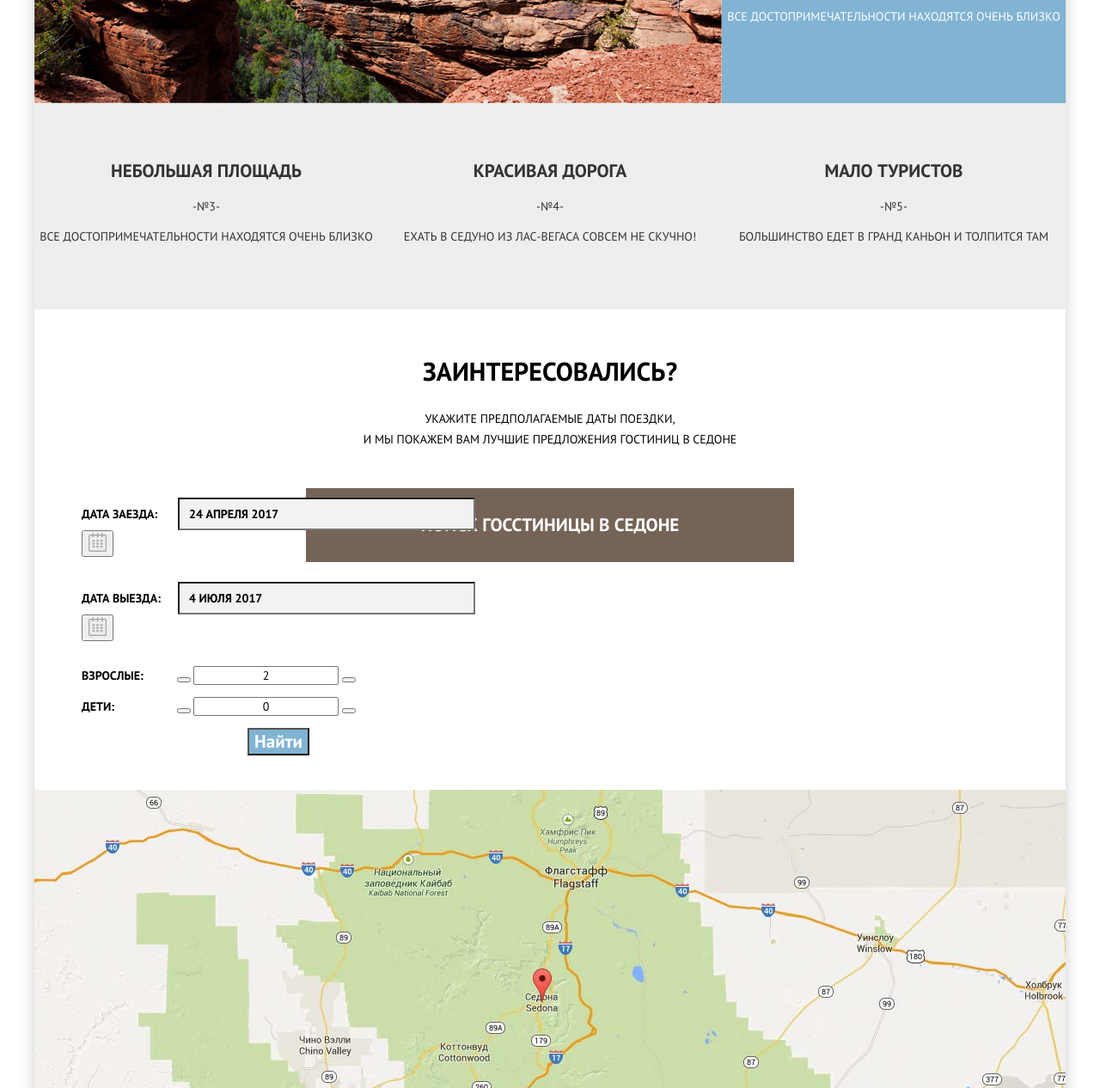
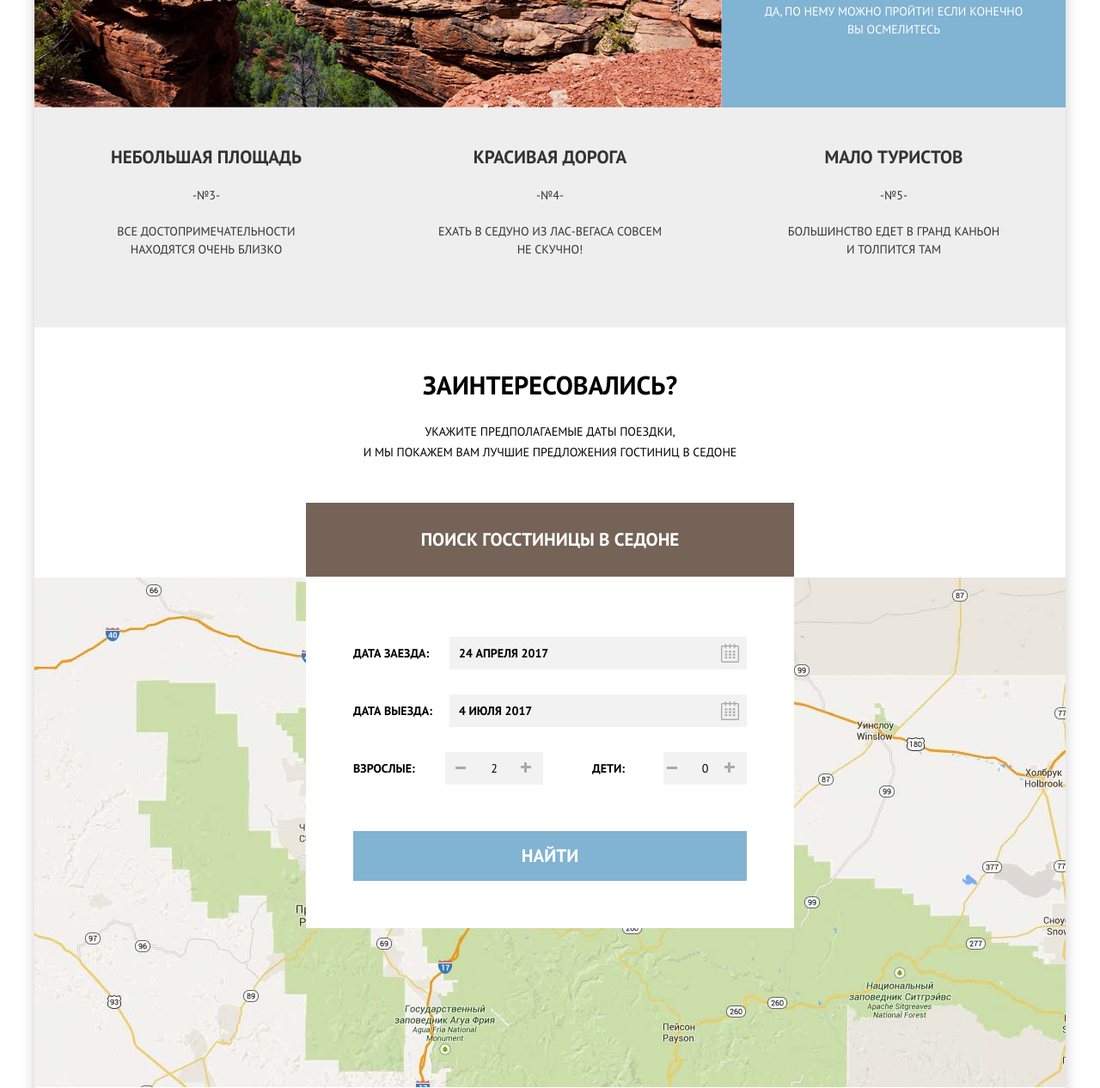
Before and after one commit to flickerminded/793367-sedona-25, a plain HTML site: page index.html in a window 1280 px wide. Shown: the part 1534-2800 px from the top of the page at 86% size. Drawn offline with Linux system fonts and the light colour scheme.

Commit message:
Доработки

```diff
--- a/css/style.css
+++ b/css/style.css
@@ -38,7 +38,7 @@ a {
 
 .header {
 	position: relative;
-	max-height: 56px;
+	min-height: 56px;
 }
 
 .main-navigation {
@@ -123,7 +123,7 @@ a {
 .bgmountains::before {
   content: "";
   width: 1201px;
-  height: 59px;
+  min-height: 59px;
   position: absolute;
   bottom: -1px;
   background: url("../img/polygon.png");
@@ -169,14 +169,28 @@ a {
 	background-color: #eeeeee;
 
 	width: 400px;
-	max-height: 256px;
+	min-height: 256px;
 	padding-top: 47px;
+    padding-left: 49px;
+    padding-right: 49px;
 	padding-bottom: 60px;
 }
 
 .visible-advantages h3 {
 	font-size: 21px;
 	font-weight: 700;
+
+	padding-bottom: 24px;
+	margin: 0;
+}
+
+.visible-advantages p {
+	margin: 0;
+	padding: 0;
+}
+
+.visible-advantages p:nth-of-type(1) {
+	padding-bottom: 21px;
 }
 
 .basic {
@@ -201,14 +215,20 @@ a {
 	width: 400px;
 	max-height: 330px;
     position: relative;
-    padding-top: 161px;
-    padding-bottom: 81px;
+    padding: 161px 48px 81px 48px;
 
 }
 
 .unvisible-advantages h3 {
+	text-align: center;
 	font-size: 21px;
 	font-weight: 700;
+}
+
+.unvisible-advantages p {
+	text-align: center;
+	margin: 0;
+	padding: 0;
 }
 
 .housing::before {
@@ -251,15 +271,13 @@ a {
 	color: #000000;
 	text-align: center;
 	background-color: #ffffff;
-
-	padding-top: 54px;
 }
 
 .information {
 	max-width: 570px;
-	height: 96px;
+	min-height: 291px;
 	margin: 0 auto;
-	padding: 0;
+	padding: 49px 0 0 0;
 }
 
 .half-headline {
@@ -267,18 +285,16 @@ a {
 	line-height: 36px;
 	font-weight: 700;
 
-	display: block;
-	margin: 0 auto 25px auto;
+	margin: 0 auto 24px auto;
+}
 
-}
 .reservation-info {
 	font-size: 14px;
 	line-height: 24px;
 	text-align: center;
 
-	display: block;
 	margin: 0 auto;
-	padding-bottom: 45px;
+	margin-bottom: 47px;
 }
 
 .search-button {
@@ -293,14 +309,25 @@ a {
     width: 568px;
     min-height: 86px;
     margin: 0 auto;
+    padding: 0;
     border: none;
 }
 
 .hotel-reservation {
+	color: #000000;
+	text-align: left;
+	font-weight: 700;
+
 	display: block;
 	width: 568px;
-	height: 395px;
+	min-height: 395px;
 	padding: 55px;
+	margin: 0;
+
+	background-color: #fff;
+	position: absolute;
+	left: 50%;
+	transform: translateX(-50%);
 }
 
 .filling-form {
@@ -327,6 +354,7 @@ a {
 
 .put {
 	width: 346px;
+	min-height: 38px;
     padding-top: 4px;
     padding-right: 30px;
     padding-left: 11px;
@@ -336,6 +364,7 @@ a {
     line-height: 26px;
     font-weight: 700;
     text-transform: uppercase;
+    border: 0;
 }
 
 .number {
@@ -348,21 +377,136 @@ a {
 	font-weight: 700;
 	font-size: 21px;
 	line-height: 26px;
+	text-transform: uppercase;
 
 	background-color: #81b3d2;
+	display: block;
+	width: 458px;
+	min-height: 58px;
+	border: 0;
+}
+
+.calendar {
+	width: 21px;
+	height: 22px;
+	position: absolute;
+	right: 9px;
+	padding: 0;
+	margin: 0;
+	background-color: transparent;
+	border: 0;
+}
+
+.number-people {
+	display: flex;
+	justify-content: space-between;
+	flex-wrap: wrap;
+	width: 458px;
+	padding-bottom: 54px;
+}
+
+.people-adult {
+	width: 225px;
+	display: flex;
+	justify-content: flex-start;
+	align-items: center;
+	margin: 0;
+	padding: 0;
+}
+
+.people-adult .text {
+	width: : 112px;
+}
+
+.people-children {
+	width: 180px;
+	display: flex;
+	justify-content: flex-start;
+	align-items: center;
+	margin: 0;
+	padding: 0;
+}
+
+.number {
+	display: block;
+	width: 38px;
+	min-height: 38px;
+	background-color: #f2f2f2;
+	border: 0;
+}
+
+.plus {
+	display: block;
+	position: relative;
+	width: 38px;
+	min-height: 38px;
+	background-color: #f2f2f2;
+	border: 0;
+	padding: 0;
+	margin: 0;
+}
+
+.plus::before {
+  content: "";
+  position: absolute;
+  top: 16px;
+  right: 14px;
+  width: 12px;
+  height: 3px;
+  background-color: #a9a9a9;
+}
+
+.plus::after {
+  content: "";
+  position: absolute;
+  top: 12px;
+  right: 19px;
+  width: 3px;
+  height: 12px;
+  background-color: #a9a9a9;
+}
+
+.minus {
+	display: block;
+	position: relative;
+	width: 38px;
+	min-height: 38px;
+	background-color: #f2f2f2;
+	border: 0;
+	padding: 0;
+	margin: 0;
+}
+
+.minus::before {
+  content: "";
+  position: absolute;
+  top: 17px;
+  right: 14px;
+  width: 12px;
+  height: 3px;
+  background-color: rgb(169, 169, 169);
 }
 
 .map-of-sedona {
 	text-align: center;
+	margin-bottom: 0;
+}
+
+.map-of-sedona p {
+	margin: 0;
+	padding: 0;
+	line-height: 0;
 }
 
 .main-footer {
 	width: 1200px;
+	max-height: 120px;
 	margin: 0 auto;
-	padding: 36px;
+	padding: 36px 0;
 	display: flex;
 	flex-wrap: wrap;
-	max-height: 120px;
+	align-items: flex-start;
+	justify-content: space-between;
 }
 
 .hashtag {
@@ -373,20 +517,22 @@ a {
 	line-height: 26px;
 
 	width: 400px;
-	height: 54px;
-	margin-right: 0;
-	padding-top: 13px;
-	padding-bottom: 14px
+	padding: 11px 0;
+	margin: 0;
+}
 
+.hashtag a {
+	color: #000000;
 }
 
 .social-network {
 	list-style: none;
 
 	display: flex;
+	justify-content: center;
+	width: 400px;
 	flex-wrap: wrap;
-	width: 150px;
-	margin: 0 auto;
+	margin: 0;
 	padding: 0;
 }
 .btn-network {
@@ -415,21 +561,22 @@ a {
 	display: flex;
 	flex-wrap: wrap;
 	justify-content: center;
+	align-items: center;
 	width: 400px;
-	height: 54px;
-	padding-top: 3px;
-	padding-bottom: 4px;
+	min-height: 41px;
+	padding-top: 4px;
+	padding-bottom: 3px;
 }
 
 .creator-text {
-	display: block;
-	padding: 11px 0;
+	padding: 15px 0;
 	padding-right: 8px;
 }
 
 .creator-logo {
 	width: 115px;
-	height: 41px;
+	margin: 0;
+	padding: 0;
 }
 
 
--- a/index.html
+++ b/index.html
@@ -61,24 +61,24 @@
                      <div class="basic visible-advantages">
                         <h3>Там есть Мост Дьявола</h3>
                         <p>-№2-</p>
-                        <p>Все достопримечательности находятся очень близко</p>
+                        <p>Да, по нему можно пройти! Если конечно вы осмелитесь</p>
                      </div>
                   </li>
                   <li class="main-advantages">
                      <div class="visible-advantages">
                         <h3>Небольшая площадь</h3>
                         <p>-№3-</p>
-                        <p>Все достопримечательности находятся очень близко</p>
+                        <p>Все достопримечательности находятся&nbsp;очень близко</p>
                      </div>
                      <div class="visible-advantages">
                         <h3>Красивая дорога</h3>
                         <p>-№4-</p>
-                        <p>Ехать в Седуно из Лас-Вегаса совсем не скучно! </p>
+                        <p>Ехать в Седуно из Лас-Вегаса совсем не&nbsp;скучно! </p>
                      </div>
                      <div class="visible-advantages">
                         <h3>Мало туристов</h3>
                         <p>-№5-</p>
-                        <p>Большинство едет в Гранд Каньон и толпится там</p>
+                        <p>Большинство едет в Гранд Каньон и&nbsp;толпится там</p>
                      </div>
                   </li>
                </ul>
@@ -91,7 +91,6 @@
                   <button class="search-button">Поиск госстиницы в седоне</button>
                </div>
                <form class="hotel-reservation" action="/echo" method="get">
-                  <div class="filling-form">
                      <p class="travel-date">
                         <label class="text" for="arrival">Дата заезда:</label>
                         <input class="put" type="text" id="arrival" name="arrival" value="24 апреля 2017">
@@ -102,28 +101,33 @@
                         <input class="put" type="text" id="departure" name="departure" value="4 июля 2017">
                         <button class="calendar" type="button"> <img src="img/calendar.png" alt="Календарь" width="21" height="22"> </button>
                      </p>
-                     <p class="people">
+                     <div class="number-people">
+                       <p class="people-adult">
                           <label class="text" for="adults">Взрослые:</label>
+                          <button class="minus" type="button"></button>
+                          <input class="number" type="text" id="adults" name="adults" value="2">
                           <button class="plus" type="button"></button>
-                        <input class="number" type="text" id="adults" name="adults" value="2">
+                       </p>
+                       <p class="people-children">
+                          <label class="text" for="children">Дети:</label>
                           <button class="minus" type="button"></button>
-                     </p>
-                     <p class="people">
-                        <label class="text" for="children">Дети:</label>
+                          <input class="number" type="text" id="children" name="children" value="0">
                           <button class="plus" type="button"></button>
-                        <input class="number" type="text" id="children" name="children" value="0">
-                        <button class="minus" type="button"></button>
                        </p>
                      </div>
                   <button class="submit" type="submit">Найти</button>
                </form>
             </section>
+            <!--
+                     400 400 400
+(h3 - mrbt 24px
+padding top160 bottom83) -->
             <section class="map-of-sedona">
                <p><img src="img/map.jpg" alt="карта седоны"></p>
             </section>
          </main>
          <footer class="main-footer">
-            <a class="hashtag"> #VISITSEDONA </a>
+            <p class="hashtag"><a href="#"> #VISITSEDONA </a></p>
             <ul class="social-network">
                <li class="btn-network btn-tw">
                   <a href="#"><img src="img/twitter.png" alt="twitter of sedona"></a>
```
Lines whose indentation alone changed are shown as unchanged.
